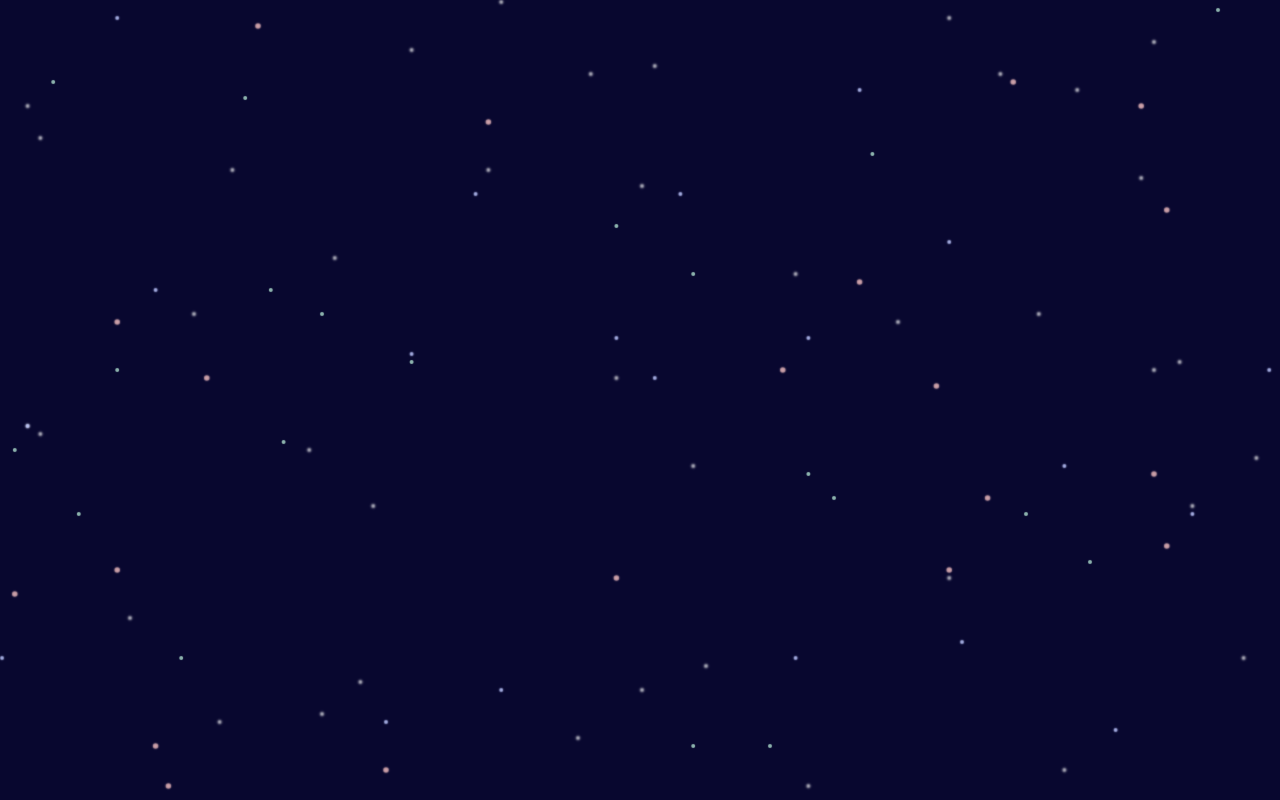
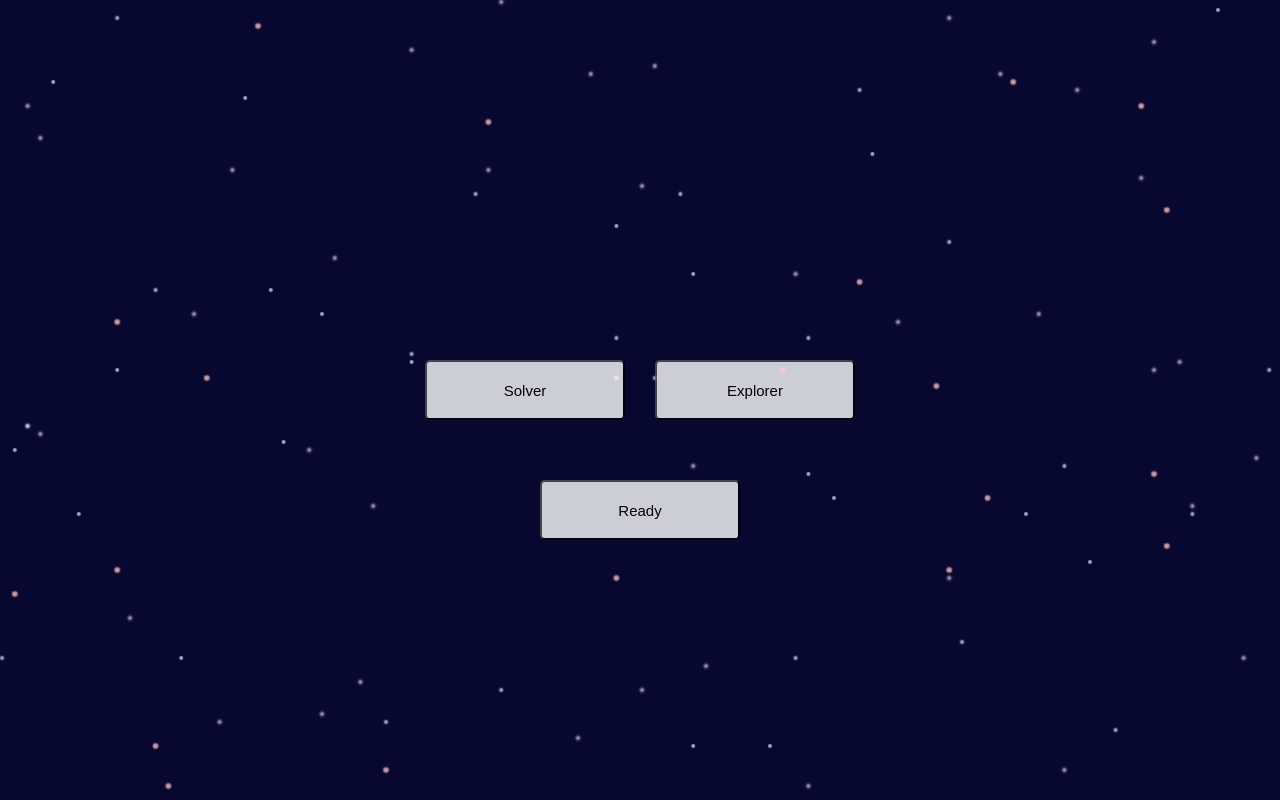
Before and after one commit to leilamamedova/runecube-frontend, a React (Create React App) app: page /roles in a window 1280 px wide. Before the commit this address had no page. Built offline with nearby package versions, Linux system fonts and the light colour scheme.

Commit message:
adding story and username pages

```diff
--- a/src/index.css
+++ b/src/index.css
@@ -1,6 +1,7 @@
 html {
   margin: 0;
   height: 100%;
+  text-align: center;
 }
 
 body {
@@ -151,20 +152,6 @@ h1 {
   position: relative;
 }
 
-h1::before {
-  content: "";
-  display: block;
-  position: absolute;
-  z-index: -1;
-  top: -26vmin;
-  left: 29vmin;
-  width: 62vmin;
-  height: 62vmin;
-  border-radius: 50%;
-  border: 1.3vmin solid currentColor;
-  box-sizing: border-box;
-}
-
 em {
   font-family: 'Josefin Sans', sans-serif;
   color: currentColor;
--- /dev/null
+++ b/src/pages/MainPage/components/roles/index.js
@@ -0,0 +1,18 @@
+import React from "react";
+import {Link} from "react-router-dom";
+
+const Roles = () => {
+    return (
+        <div className="roles">
+            <div>
+                <button>Solver</button>
+                <button>Explorer</button>
+            </div>
+            <Link to='/story'>
+                <button className="ready-button">Ready</button>
+            </Link>
+        </div>
+    )
+}
+
+export default Roles;
--- /dev/null
+++ b/src/pages/MainPage/components/story/index.js
@@ -0,0 +1,15 @@
+import React from "react";
+import {Link} from "react-router-dom";
+
+const Story = () => {
+    return (
+        <div>
+            <h1>Story...</h1>
+            <Link to='/solver'>
+                <button>Start</button>
+            </Link>
+        </div>
+    )
+}
+
+export default Story;
--- /dev/null
+++ b/src/pages/MainPage/components/username/index.js
@@ -0,0 +1,15 @@
+import React from "react";
+import {Link} from "react-router-dom";
+
+const UserName = () => {
+    return (
+        <div className="input-holder">
+            <input type="text" placeholder="Username" className="input"/>
+            <Link to='/roles'>
+                <button>Send</button>
+            </Link>
+        </div>
+    )
+}
+
+export default UserName;
--- a/src/pages/MainPage/index.js
+++ b/src/pages/MainPage/index.js
@@ -1,17 +1,42 @@
-import React from "react";
-import {Link} from "react-router-dom";
+import React, {useState, useEffect} from "react";
+import {Link, useLocation} from "react-router-dom";
+import Roles from "./components/roles";
+import UserName from "./components/username";
+import Story from "./components/story";
 import './index.scss';
 
 const MainPage = () => {
+    const [showElements, setShowElements] = useState(null)
+    const location = useLocation();
+
+    useEffect(() => {
+        if(location.pathname === '/roles'){
+            setShowElements('roles')
+        }else if(location.pathname === '/username') {
+            setShowElements('username')
+        }else if(location.pathname === '/story') {
+            setShowElements('story')
+        }else{
+            setShowElements('main')
+        }
+    }, [location, showElements]);
+
+
     return (
         <div className="main-page">
-            <Link to='/solver'>
-                <button>Solver</button>
-            </Link>
-
-            <Link to='/explorer'>
-                <button>Explorer</button>
-            </Link>
+            { showElements=='roles' ?
+                <Roles/>
+            :
+            showElements=='username' ?
+                <UserName/>
+            :
+            showElements=='story' ?
+                <Story/>
+            :
+                <Link to='/username'>
+                    <button>Play</button>
+                </Link>
+            }
         </div>
     )
 }
--- a/src/pages/MainPage/index.scss
+++ b/src/pages/MainPage/index.scss
@@ -1,12 +1,81 @@
 .main-page{
+    position: absolute;
+    top: 45%;
+    left: 50%;
+    -webkit-transform: translateX(-50%);
+    transform: translateX(-50%);
     button{
         background: white;
         opacity: 0.8;
         height: 60px;
-        padding: 20px 60px;
-        &:first-child{
+        width: 200px;
+        border-radius: 0.3rem;
+        cursor: pointer;
+        &:not(:last-child){
             margin-right: 30px;
         }
         font-size: 15px;
+        &:focus{
+            border-color: #4c575c;
+            outline: none;
+            box-shadow: 0 0 0 3px #4c575c;
+        }
+    }
+    .input-holder{
+        font-family: 16px;
+        display: flex;
+        align-items: center;
+        justify-content: center;
+        gap: .5em;
+    }
+    .input-holder input{
+        padding: .5rem;
+        font-size: 1rem;
+        font-weight: 400;
+        border-radius: .3rem;
+        border: 1px solid #e0e0e0;
+        box-shadow: inset 1px 1px 1px #e0e0e080;
+        color: #4c575c;
+        transition: all .25s ease 0s;
+        height: 40px;
+        width: 250px;
+    }
+    .roles{
+        a button{
+            margin-top: 60px;
+        }
+    }
+
+    .input-holder input:focus{
+        border-color: #409eff;
+        outline: none;
+        box-shadow: inset 1px 1px 1px #e0e0e080, 0 0 0 3px #409eff80;
+    }
+    h1{
+        margin-bottom: 20px;
     }
 }
+
+@media (max-width: 800px) {
+    .main-page{
+        button{
+            &:first-child{
+                margin-right: 0;
+                margin-bottom: 20px;
+            }
+        }
+        .input-holder{
+            display: block;
+            input{
+                margin-bottom: 20px;
+            }
+            button{
+               margin-left: 30px;
+            }
+        }
+        .roles{
+            display: block;
+        }
+    }
+
+}
--- a/src/pages/SolverPage/components/cube/index.js
+++ b/src/pages/SolverPage/components/cube/index.js
@@ -13,51 +13,8 @@ const data = [
         count: 3,
         image: 'https://res.cloudinary.com/dorehapc1/image/upload/v1647374901/rune_bqry8g.png'
     },
-    {
-        index: 2,
-        timer: {
-            minutes: 10,
-            seconds: 3
-        },
-        count: 3,
-        image: 'https://res.cloudinary.com/dorehapc1/image/upload/v1647374901/rune_bqry8g.png'
-    },
-    {
-        index: 3,
-        timer: {
-            minutes: 10,
-            seconds: 3
-        },
-        count: 3,
-        image: 'https://res.cloudinary.com/dorehapc1/image/upload/v1647374901/rune_bqry8g.png'
-    },
-    {
-        index: 4,
-        timer: {
-            minutes: 10,
-            seconds: 3
-        },
-        count: 3,
-        image: 'https://res.cloudinary.com/dorehapc1/image/upload/v1647374901/rune_bqry8g.png'
-    },
-    {
-        index: 5,
-        timer: {
-            minutes: 10,
-            seconds: 3
-        },
-        count: 3,
-        image: 'https://res.cloudinary.com/dorehapc1/image/upload/v1647374901/rune_bqry8g.png'
-    },
-    {
-        index: 6,
-        timer: {
-            minutes: 10,
-            seconds: 3
-        },
-        count: 3,
-        image: 'https://res.cloudinary.com/dorehapc1/image/upload/v1647374901/rune_bqry8g.png'
-    },
+
+
 ]
 
 class LogoCube extends React.Component {
@@ -68,10 +25,11 @@ class LogoCube extends React.Component {
                 <div
                     style={{
                         width: 300,
-                        height: 300
+                        height: 300,
+
                     }}
                 >
-                    <Cube size={300} index="front">
+                    <Cube  size={300} index="front">
                         {
                             data.map(item => (
                                 <div key={item.index} className='cube-content'>
--- a/src/pages/SolverPage/components/cube/index.scss
+++ b/src/pages/SolverPage/components/cube/index.scss
@@ -4,6 +4,7 @@
   border: 1px solid #CCC;
   margin: 80px;
   perspective: 400px;
+  transform: rotateX(30deg);
 }
 
 .cube {
@@ -12,9 +13,10 @@
   height: 200px;
   position: relative;
   transform-style: preserve-3d;
-  transform: translateZ(-100px);
+  transform: translateZ(-100px) rotateY(30deg);
   transition: transform 1s;
 }
+
 
 .cube.show-front  { transform: translateZ(-100px) rotateY(   0deg); }
 .cube.show-right  { transform: translateZ(-100px) rotateY( -90deg); }
@@ -33,6 +35,7 @@
   font-weight: bold;
   color: white;
   text-align: center;
+  transform: rotateY(30deg);
 }
 
 .cube__face--front  { background: hsla(  0, 100%, 50%, 0.7); }
@@ -53,6 +56,7 @@ label { margin-right: 10px; }
 
 ._cube-face_bssuh_16{
   background: white;
+
   width: 100%;
   height: 100%;
   .cube-content{
@@ -67,3 +71,7 @@ label { margin-right: 10px; }
     color: black;
   }
 }
+
+// ._cube_bssuh_1{
+//   transform: translate3d(0px, 0px, -150px) rotateX(351deg) rotateY(12deg) rotateZ(0deg) ;
+// }
--- a/src/routes/index.js
+++ b/src/routes/index.js
@@ -13,6 +13,10 @@ const AppRoutes = () => {
                 <Routes>
                     <Route element={<MainLayout/>}>
                         <Route path='/' element={<MainPage/>} exact/>
+                        <Route path='/username' element={<MainPage/>}/>
+                        <Route path='/roles' element={<MainPage/>}/>
+                        <Route path='/story' element={<MainPage/>}/>
+
                         <Route path='/explorer' element={<ExplorerPage/>}/>
                         <Route path='/solver' element={<SolverPage/>}/>
                     </Route>
```
